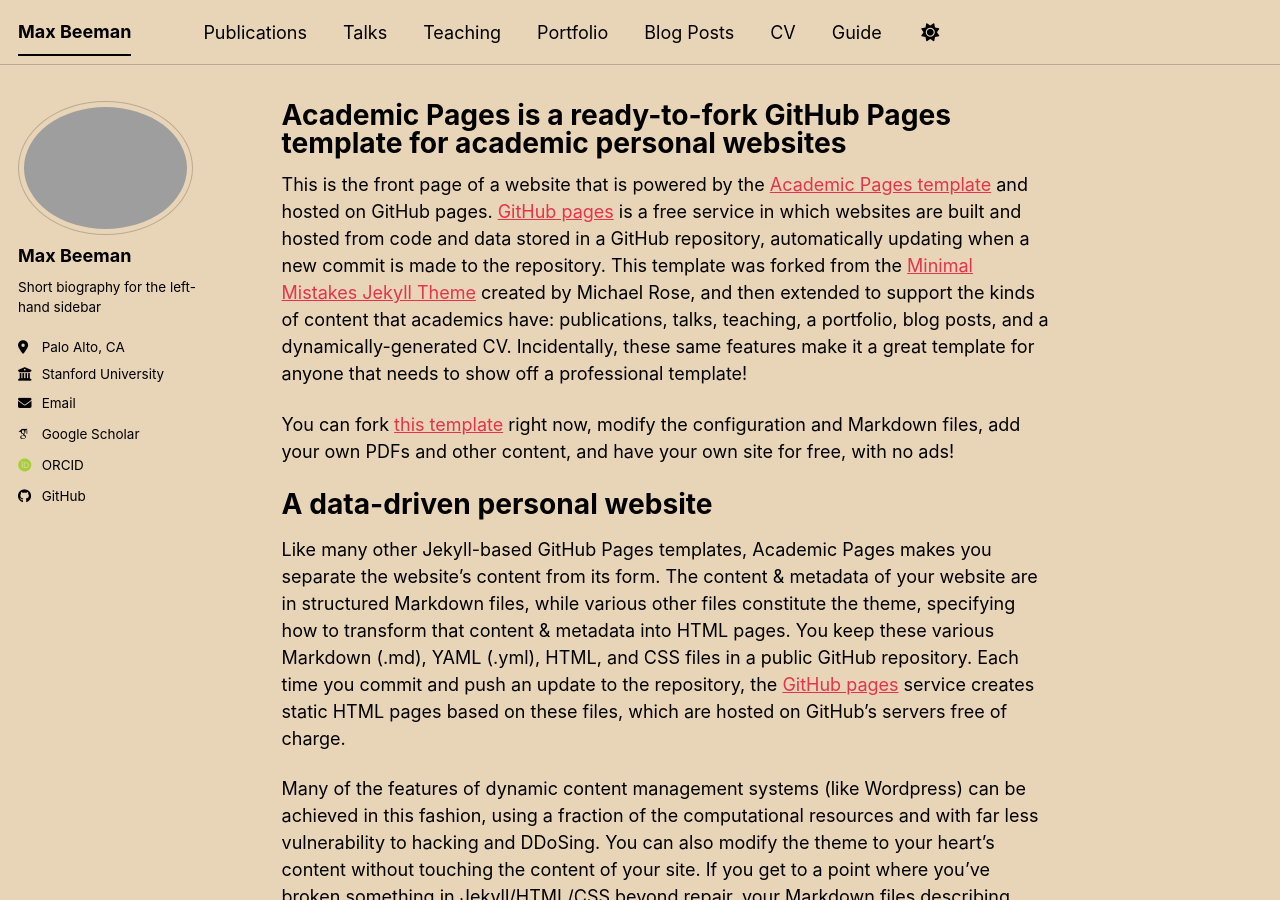
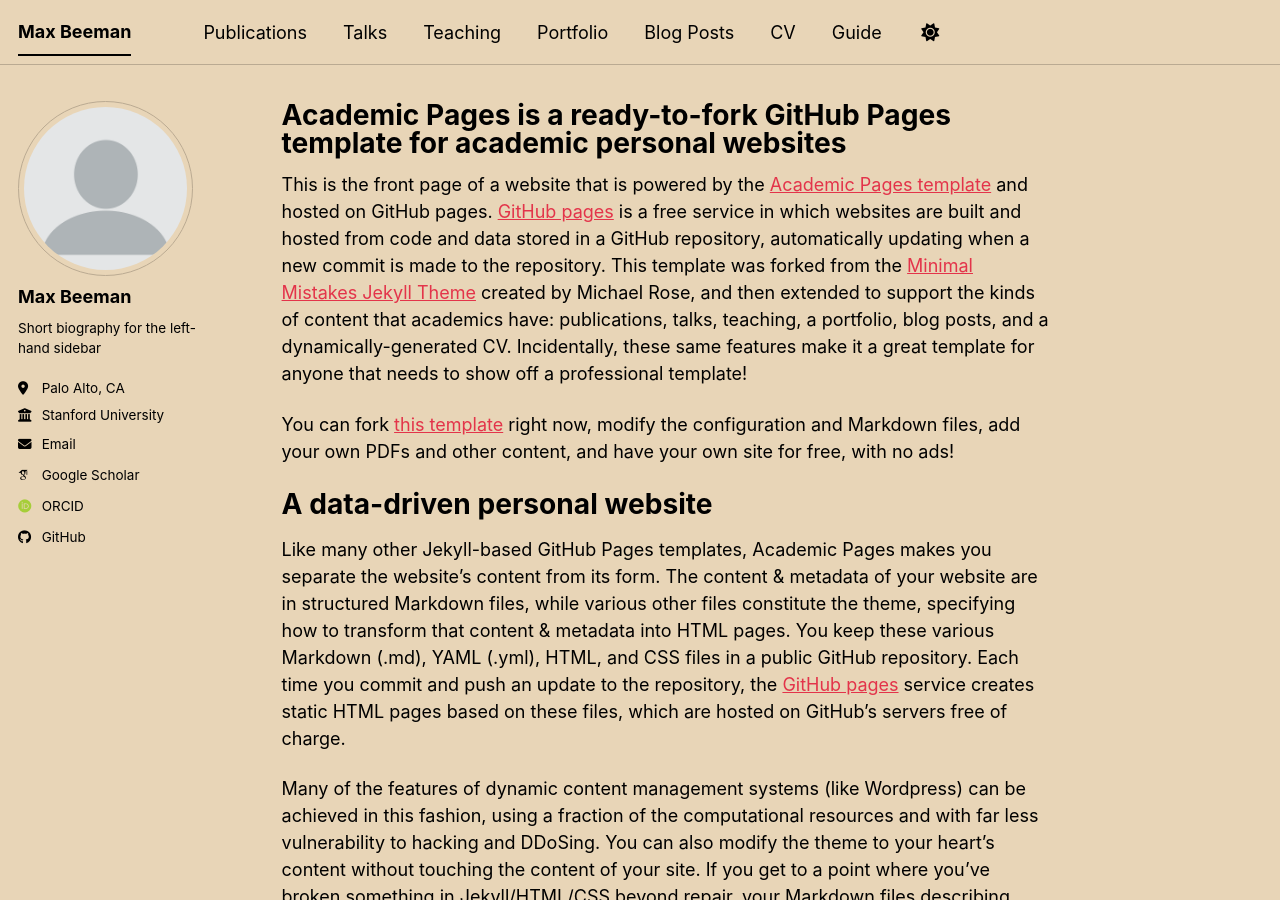
Before and after one commit to mbeeman4/mbeeman4.github.io, a Jekyll site: the page built from _pages/about.md, in a window 1280 px wide and 900 px high. Built offline with Jekyll 4.4.1, drawn with Linux system fonts in a browser that asks for light colours; some web fonts are replaced; a script bundle is joined from its source files by our own code; library files that are not in the unit come from our copies.

Commit message:
Update _config.yml

```diff
--- a/_config.yml
+++ b/_config.yml
@@ -23,7 +23,7 @@
 #               Additional customization can be done by editing /_includes/author-profile.html
 author:
   # Biographic information
-  avatar           : "fig3_v3.png" # "profile.png"
+  avatar           : "profile.png" #"fig3_v3.png" #
   name             : "Max Beeman"
   pronouns         : # example: "she/her"
   bio              : "Short biography for the left-hand sidebar"
```
